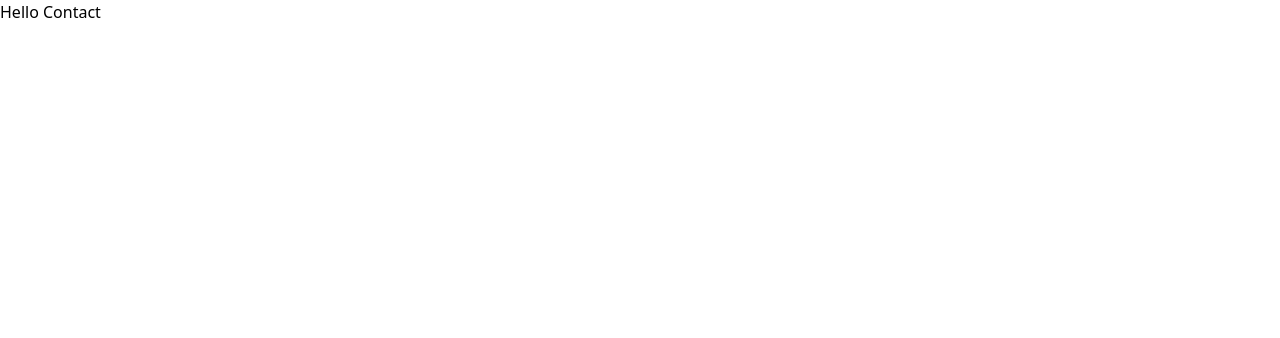
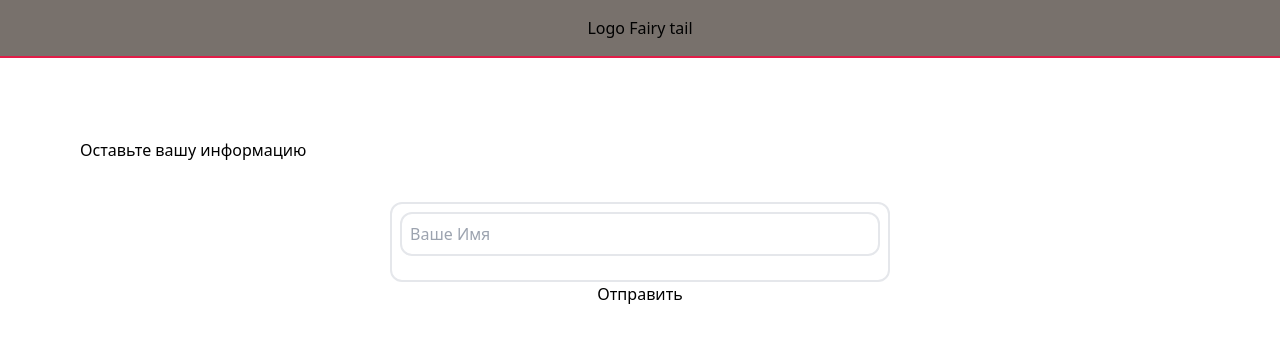
Before and after one commit to LeonidGHA/fairy-tail, a Next.js app: page /contact in a window 1280 px wide. Shown: the top 338 px of the page. Built offline with nearby package versions, Linux system fonts and the light colour scheme.

Commit message:
add pages Form and Custom input

```diff
--- a/package.json
+++ b/package.json
@@ -23,6 +23,7 @@
     "postcss": "8.4.23",
     "react": "18.2.0",
     "react-dom": "18.2.0",
+    "react-hook-form": "^7.43.9",
     "react-scroll": "^1.8.9",
     "swiper": "^9.3.2",
     "tailwindcss": "3.3.2",
--- /dev/null
+++ b/src/components/Forms/ContactForm/ContactForm.tsx
@@ -0,0 +1,128 @@
+import { useForm, SubmitHandler } from "react-hook-form";
+
+import CustomInput from "@/shared/CustomInput/CustomInput";
+
+import { fieldsParams } from "./fieldsSample";
+
+interface IFormInput {
+  name: String;
+  phone: number | null;
+  email: string;
+  agreement: boolean;
+}
+
+const initialState: IFormInput = {
+  name: "",
+  phone: null,
+  email: "",
+  agreement: false,
+};
+
+const ContactForm = () => {
+  const {
+    register,
+    handleSubmit,
+    reset,
+    formState: { errors, isValid, isValidating },
+  } = useForm<IFormInput>({ defaultValues: initialState, mode: "onChange" });
+  const onSubmit: SubmitHandler<IFormInput> = (data) => {
+    console.log(data);
+    reset();
+  };
+
+  return (
+    <form
+      onSubmit={handleSubmit(onSubmit)}
+      className="flex flex-col  items-center p-10"
+    >
+      <CustomInput
+        register={register("name", { ...fieldsParams.name })}
+        classNameLabel={
+          "flex flex-col relative border-2 p-2 pb-6 rounded-xl w-full max-w-[500px] "
+        }
+        classNameInput="border-2 p-2  rounded-xl w-full max-w-[500px]"
+        placeholder="Вашe Имя"
+        classNameError="absolute bottom-0 inset-x-0 text-center"
+        errorMessage={errors.name?.message}
+      />
+      {/* <label className="flex flex-col relative border-2 p-2 pb-6 rounded-xl w-full max-w-[500px] ">
+        <input
+          {...register("name", {
+            required: "обязательное поле",
+            pattern: {
+              value: /^[A-Za-z]+$/i,
+              message: "Проверьте правильность ввода",
+            },
+            minLength: {
+              value: 2,
+              message: "минимальное кол-во букв 2",
+            },
+            maxLength: {
+              value: 10,
+              message: "максимальное кол-во букв 10",
+            },
+          })}
+          placeholder="Ваш телефон"
+          className="border-2 p-2  rounded-xl w-full max-w-[500px]"
+        />
+        {errors.name ? (
+          <span className="absolute bottom-0 inset-x-0 text-center">
+            {errors.name.message}
+          </span>
+        ) : null}
+      </label>
+
+      <label className="flex flex-col relative border-2 p-2 pb-6 rounded-xl w-full max-w-[500px]">
+        <input
+          {...register("phone", {
+            required: true,
+            maxLength: 11,
+          })}
+          placeholder="Ваш телефон"
+          className="border-2 p-2 rounded-xl w-full max-w-[500px] "
+        />
+        {errors.phone ? (
+          <span className="absolute bottom-0 inset-x-0 text-center">
+            Проверьте правильность ввода
+          </span>
+        ) : null}
+      </label>
+
+      <label className="flex flex-col relative border-2 p-2 pb-6 rounded-xl w-full max-w-[500px]">
+        <input
+          {...register("email", {
+            required: true,
+            pattern:
+              /^(([^<>()\[\]\\.,;:\s@"]+(\.[^<>()\[\]\\.,;:\s@"]+)*)|(".+"))@((\[[0-9]{1,3}\.[0-9]{1,3}\.[0-9]{1,3}\.[0-9]{1,3}\])|(([a-zA-Z\-0-9]+\.)+[a-zA-Z]{2,}))$/,
+          })}
+          placeholder="Ваша почта"
+          className="border-2 p-2 rounded-xl w-full max-w-[500px] required:border-red-500 "
+        />
+        {errors.email ? (
+          <span className="absolute  bottom-0 inset-x-0 text-center">
+            Проверьте правильность ввода
+          </span>
+        ) : null}
+      </label>
+
+      <label className="flex flex-col relative border-2 p-2 pb-6 rounded-xl w-full max-w-[500px] ">
+        <input
+          {...register("agreement", { required: true })}
+          type="checkbox"
+          className=""
+        />
+        {errors.agreement ? (
+          <span className="absolute  bottom-0 inset-x-0 text-center">
+            Подтвердите соглашение
+          </span>
+        ) : null}
+      </label> */}
+
+      <button type="submit" className="border-5">
+        Отправить
+      </button>
+    </form>
+  );
+};
+
+export default ContactForm;
--- /dev/null
+++ b/src/components/Forms/ContactForm/fieldsSample.ts
@@ -0,0 +1,49 @@
+export const fieldsParams = {
+  name: {
+    required: "обязательное поле",
+    pattern: {
+      value: /^[A-Za-z]+$/i,
+      message: "Проверьте правильность ввода",
+    },
+    minLength: {
+      value: 2,
+      message: "минимальное кол-во букв 2",
+    },
+    maxLength: {
+      value: 10,
+      message: "максимальное кол-во букв 10",
+    },
+  },
+
+  phone: {
+    required: "обязательное поле",
+    pattern: {
+      value: /^[A-Za-z]+$/i,
+      message: "Проверьте правильность ввода",
+    },
+    minLength: {
+      value: 5,
+      message: "минимальное кол-во цифр 5",
+    },
+    maxLength: {
+      value: 10,
+      message: "максимальное кол-во цифр 10",
+    },
+
+    email: {
+      required: "обязательное поле",
+      pattern: {
+        value: /^[A-Za-z]+$/i,
+        message: "Проверьте правильность ввода",
+      },
+      minLength: {
+        value: 2,
+        message: "минимальное длина 5",
+      },
+      maxLength: {
+        value: 10,
+        message: "максимальное длина 10",
+      },
+    },
+  },
+};
--- /dev/null
+++ b/src/components/layout/SimpleHeader/SimpleHeader.tsx
@@ -0,0 +1,13 @@
+const SimpleHeader = () => {
+  return (
+    <header className="bg-stone-500 border-b-2 border-rose-600  top-0 left-0 right-0 py-4">
+      <div className="container mx-auto px-20">
+        <p className="text-center">
+          Logo <span>Fairy tail</span>
+        </p>
+      </div>
+    </header>
+  );
+};
+
+export default SimpleHeader;
--- a/src/pages/contact/index.tsx
+++ b/src/pages/contact/index.tsx
@@ -1,5 +1,25 @@
-const index = () => {
-  return <div>Hello Contact</div>;
+import BodyContentWrapper from "@/helpers/BodyContentWrapper/BodyContentWrapper";
+import HeadLayout from "@/components/layout/HeadLayout/HeadLayout";
+import SimpleHeader from "@/components/layout/SimpleHeader/SimpleHeader";
+import ContactForm from "@/components/Forms/ContactForm/ContactForm";
+
+const metaProps = [{ name: `contact`, content: `your contact information ` }];
+
+const Contact = () => {
+  return (
+    <BodyContentWrapper>
+      <HeadLayout metaProps={metaProps} />
+      <SimpleHeader />
+      <main className="flex-grow ">
+        <section className=" py-20 ">
+          <div className="container mx-auto px-20  ">
+            <h1>Оставьте вашу информацию</h1>
+            <ContactForm />
+          </div>
+        </section>
+      </main>
+    </BodyContentWrapper>
+  );
 };
 
-export default index;
+export default Contact;
--- /dev/null
+++ b/src/shared/CustomInput/CustomInput.tsx
@@ -0,0 +1,35 @@
+import React from "react";
+import { UseFormRegisterReturn } from "react-hook-form";
+
+interface IInputProps {
+  classNameLabel?: string;
+  classNameInput?: string;
+  classNameError?: string;
+  errorMessage?: string;
+  register: UseFormRegisterReturn;
+  placeholder?: string;
+}
+
+const CustomInput: React.FC<IInputProps> = ({
+  register,
+  classNameLabel,
+  classNameInput,
+  classNameError,
+  errorMessage,
+  placeholder,
+}) => {
+  return (
+    <label className={classNameLabel}>
+      <input
+        {...register}
+        placeholder={placeholder}
+        className={classNameInput}
+      />
+      {errorMessage ? (
+        <span className={classNameError}>{errorMessage}</span>
+      ) : null}
+    </label>
+  );
+};
+
+export default CustomInput;
```
Also changed, not shown: 1 other file (tests, documents, lock files or other folders).
